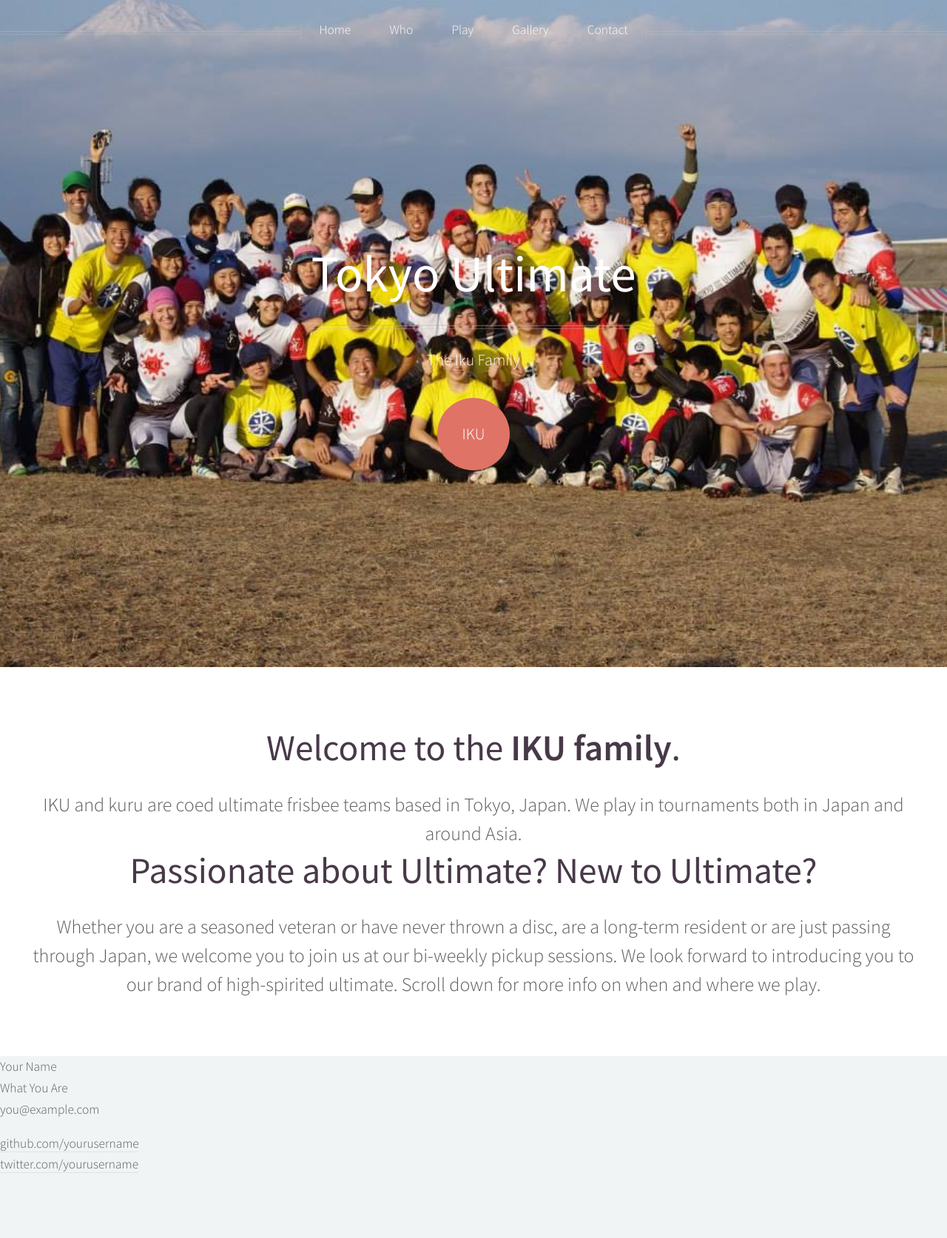
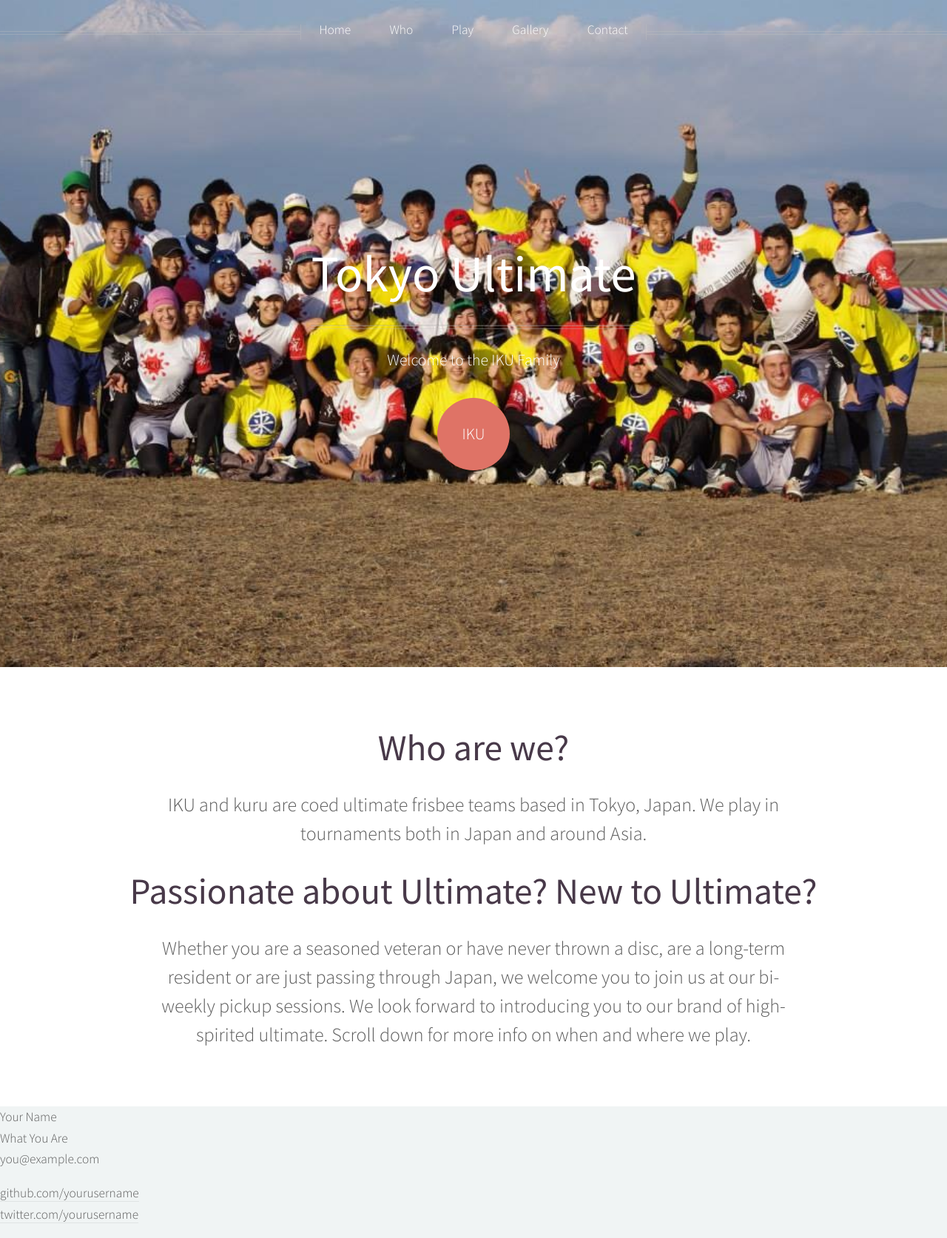
Before and after one commit to weissazool/weissazool.github.io, a Jekyll site: the page built from index.html, in a window 1280 px wide. Shown: the whole page at 74% size. Built offline with Jekyll 4.4.1, drawn with Linux system fonts in a browser that asks for light colours; Markdown is read by kramdown in place of the engine named in the settings; before the commit the page ends 1606 px from its top, so only the background shows below that.

Commit message:
Fix byline margins.

```diff
--- a/_layouts/default.html
+++ b/_layouts/default.html
@@ -45,7 +45,7 @@
 							<header>
 								<h1><a href="#" id="logo">{{ site.name }}</a></h1>
 								<hr />
-								<span class="byline">The Iku Family</span>
+								<span class="byline">Welcome to the IKU Family</span>
 							</header>
 							<footer>
 								<a href="#banner" class="button circled scrolly">IKU</a>
--- a/css/style.css
+++ b/css/style.css
@@ -76,6 +76,8 @@
 		font-size: 1.5em;
 		margin-top: 1em;
 		line-height: 1.5em;
+		margin-left: 15%;
+		margin-right: 15%;
 	}
 
 	strong, b
--- a/index.html
+++ b/index.html
@@ -6,13 +6,19 @@ category: homepage
 
 <!-- Banner -->
 	<div id="banner">
-		<h2>Welcome to the <strong>IKU family</strong>.</h2>
+		<h2>Who are we?</h2>
 		<span class="byline">
-			IKU and kuru are coed ultimate frisbee teams based in Tokyo, Japan. We play in tournaments both in Japan and around Asia.
+			IKU and kuru are coed ultimate frisbee teams based in Tokyo, Japan.
+			We play in tournaments both in Japan and around Asia.
 		</span>
+		<br>
 		<h2>Passionate about Ultimate? New to Ultimate?</h2>
 		<span class="byline">
-			Whether you are a seasoned veteran or have never thrown a disc, are a long-term resident or are just passing through Japan, we welcome you to join us at our bi-weekly pickup sessions. We look forward to introducing you to our brand of high-spirited ultimate. Scroll down for more info on when and where we play.
+			Whether you are a seasoned veteran or have never thrown a disc,
+			are a long-term resident or are just passing through Japan, we
+			welcome you to join us at our bi-weekly pickup sessions. We
+			look forward to introducing you to our brand of high-spirited
+			ultimate. Scroll down for more info on when and where we play.
 		</span>
 	</div>
 
```
